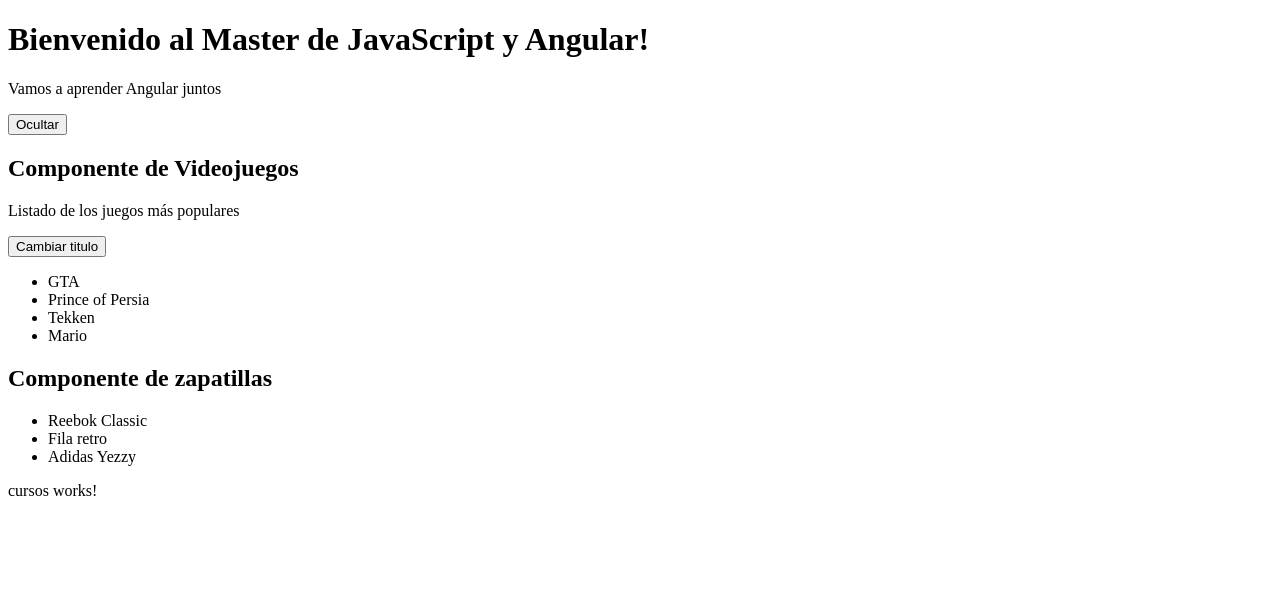
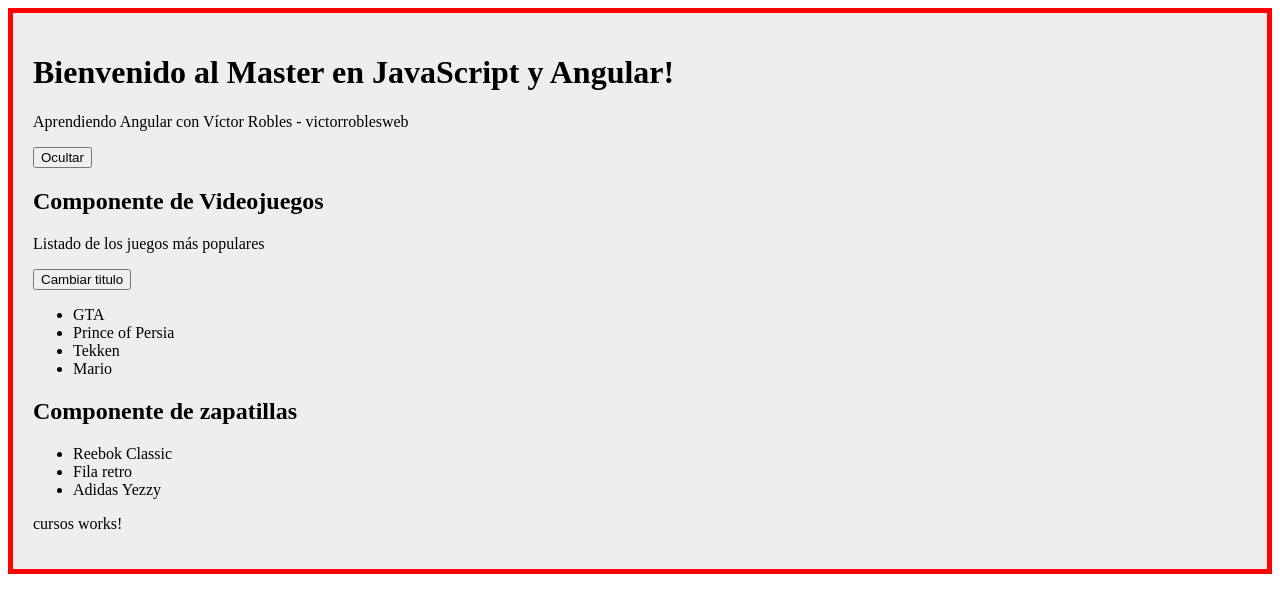
Before and after one commit to carlos-montesm/aprendiendo-angular, an Angular app: page / in a window 1280 px wide. Shown: the top 612 px of the page. Built offline with nearby package versions, Linux system fonts and the light colour scheme.

Commit message:
The configuration file (configuration object) was imported to the main component, to initialize its attributes. In your component view (app.component.html) added css properties with [ngStyle] in the div tag

```diff
--- a/src/app/app.component.html
+++ b/src/app/app.component.html
@@ -1,8 +1,13 @@
-<div>
+<div [ngStyle]="{
+  'background': config.fondo,
+  'padding': '20px',
+  'border': '5px solid black',
+  'border-color': config.color
+}">
   <h1>
     Bienvenido al {{title}}!
   </h1>
-  <p>Vamos a aprender Angular juntos</p>
+  <p>{{descripcion}}</p>
 
   <button (click)="ocultarVideojuegos(false)" *ngIf="mostrar_videojuegos">Ocultar</button>
   <button (click)="ocultarVideojuegos(true)" *ngIf="!mostrar_videojuegos">Mostrar</button>
--- a/src/app/app.component.ts
+++ b/src/app/app.component.ts
@@ -1,4 +1,5 @@
 import { Component } from '@angular/core';
+import { Configuracion } from './models/configuracion';
 
 @Component({
   selector: 'app-root',
@@ -7,7 +8,15 @@ import { Component } from '@angular/core';
 })
 export class AppComponent {
   public title = 'Master de JavaScript y Angular';
+  public descripcion: string = "";
   public mostrar_videojuegos: boolean = true;
+  public config;
+
+  constructor() {
+    this.config = Configuracion;
+    this.title = Configuracion.titulo;
+    this.descripcion = Configuracion.descripcion;
+  }
 
   ocultarVideojuegos(value:boolean){
     this.mostrar_videojuegos = value;
--- /dev/null
+++ b/src/app/models/configuracion.ts
@@ -0,0 +1,6 @@
+export var Configuracion = {
+    color: "red",
+    fondo: "#eee",
+    titulo: "Master en JavaScript y Angular",
+    descripcion: "Aprendiendo Angular con Víctor Robles - victorroblesweb"
+};
```
